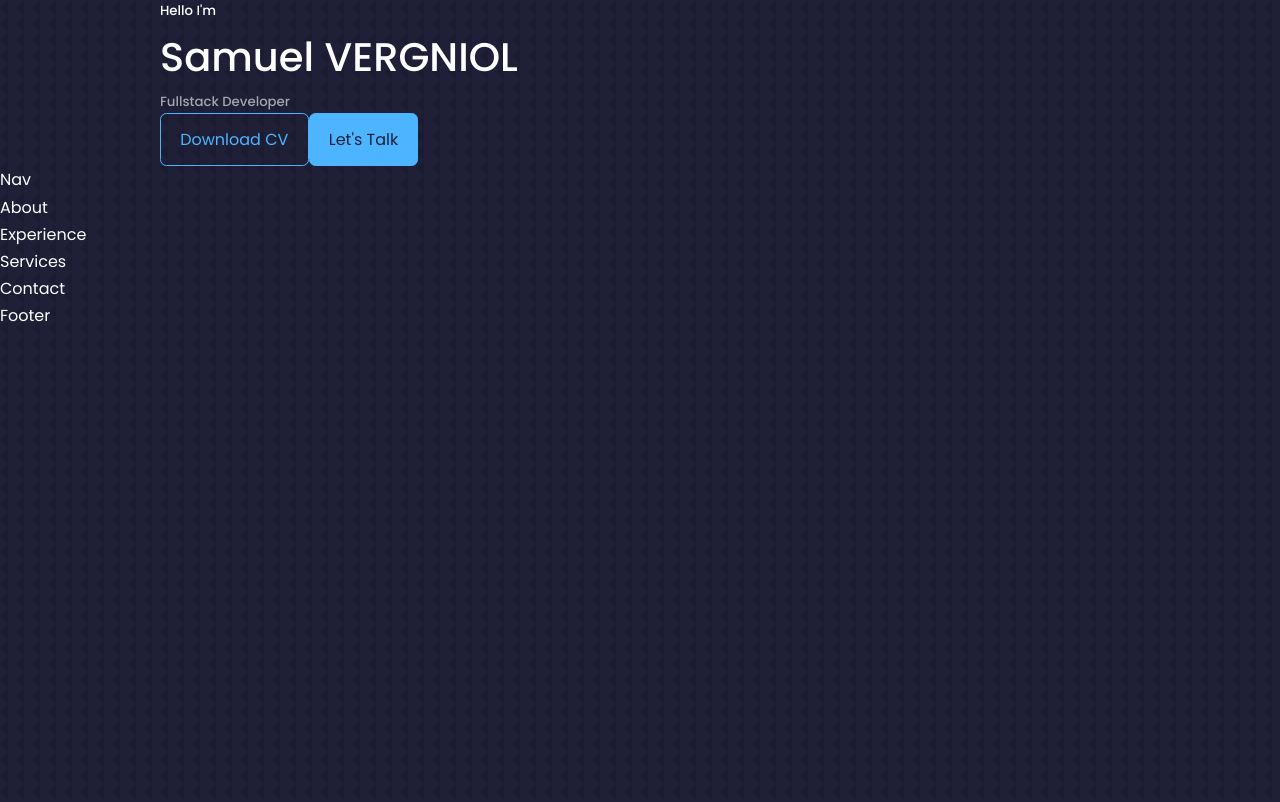
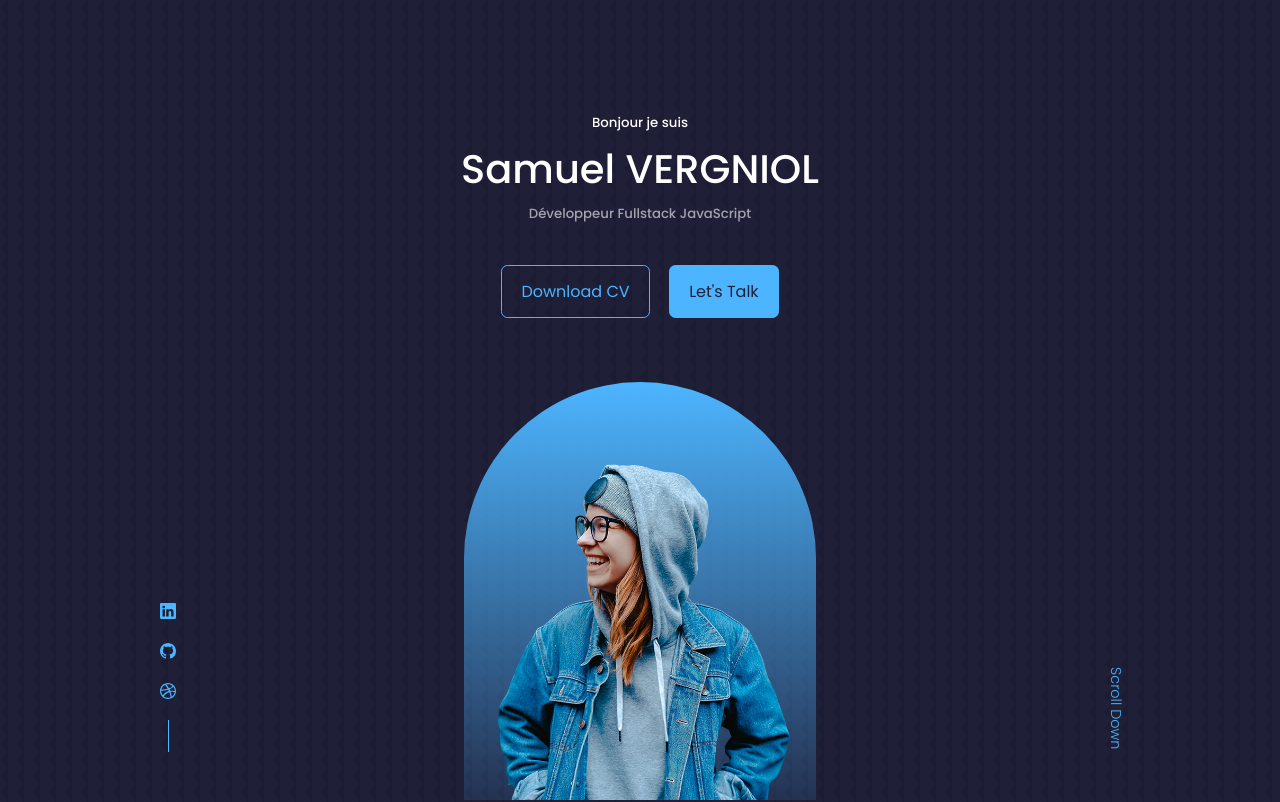
Before and after one commit to Alkyys/Portfolio, a React (Create React App) app: page / in a window 1280 px wide. Shown: the top 802 px of the page. Built offline with nearby package versions, Linux system fonts and the light colour scheme.

Commit message:
add header

```diff
--- a/src/components/header/Header.jsx
+++ b/src/components/header/Header.jsx
@@ -1,15 +1,28 @@
 import React from "react";
+
 import "./header.css";
 import CTA from "./CTA";
+import HeaderSocials from "./HeaderSocials";
+
+import ME from "../../assets/me.png";
 
 const Header = () => {
   return (
-    <header>
+    <header id="home">
       <div className="container header__container">
-        <h5>Hello I'm</h5>
+        <h5>Bonjour je suis</h5>
         <h1>Samuel VERGNIOL</h1>
-        <h5 className="text-light"> Fullstack Developer</h5>
+        <h5 className="text-light">Développeur Fullstack JavaScript</h5>
         <CTA />
+        <HeaderSocials />
+
+        <div className="me">
+          <img src={ME} alt="me" />
+        </div>
+
+        <a href="#contact" className="scroll_down">
+          Scroll Down
+        </a>
       </div>
     </header>
   );
--- /dev/null
+++ b/src/components/header/HeaderSocials.jsx
@@ -0,0 +1,20 @@
+import React from "react";
+import { BsLinkedin, BsDribbble, BsGithub } from "react-icons/bs";
+
+const HeaderSocials = () => {
+  return (
+    <div className="header__socials">
+      <a href="https://www.linkedin.com/in/samuel-vergniol/" target="_blank">
+        <BsLinkedin />
+      </a>
+      <a href="https://github.com/Alkyys" target="_blank">
+        <BsGithub />
+      </a>
+      <a href="https://dribbble.com/Alkyys" target="_blank">
+        <BsDribbble />
+      </a>
+    </div>
+  );
+};
+
+export default HeaderSocials;
--- a/src/components/header/header.css
+++ b/src/components/header/header.css
@@ -0,0 +1,84 @@
+header {
+  height: 100vh;
+  padding-top: 7rem;
+  overflow: hidden;
+}
+
+.header__container {
+  text-align: center;
+  height: 100%;
+  position: relative;
+}
+
+/* ===================== CTA ================== */
+
+.cta {
+  margin-top: 2.5rem;
+  display: flex;
+  gap: 1.2rem;
+  justify-content: center;
+}
+
+/* ===================== HEADER SOCIALS ================== */
+
+.header__socials {
+  display: flex;
+  flex-direction: column;
+  align-items: center;
+  gap: 0.8rem;
+  position: absolute;
+  left: 0;
+  bottom: 3rem;
+}
+
+.header__socials::after {
+  content: " ";
+  width: 1px;
+  height: 2rem;
+  background: var(--color-primary);
+}
+
+/* ===================== IMG ================== */
+
+.me {
+  background: linear-gradient(var(--color-primary), transparent);
+  width: 22rem;
+  height: 30rem;
+  position: absolute;
+  left: calc(50% - 11rem);
+  margin-top: 4rem;
+  border-radius: 12rem 12rem 0 0;
+  overflow: hidden;
+  padding: 5rem 1.5rem 1.5rem 1.5rem;
+}
+
+/* ===================== SROLL DOWN ================== */
+
+.scroll_down {
+  position: absolute;
+  right: -2.3rem;
+  bottom: 5rem;
+  transform: rotate(90deg);
+  font-weight: 300;
+  font-size: 0.9rem;
+}
+
+/* ============== MEDIA QUERIES (MEDIUM DEVICES) ============ */
+
+@media screen and (max-width: 1024px) {
+  .header {
+    height: 68vh;
+  }
+}
+
+/* ============== MEDIA QUERIES (SALL DEVICES) ============ */
+
+@media screen and (max-width: 600px) {
+  .header {
+    height: 100vh;
+  }
+  .header_socials,
+  .scroll_down {
+    display: none;
+  }
+}
```
